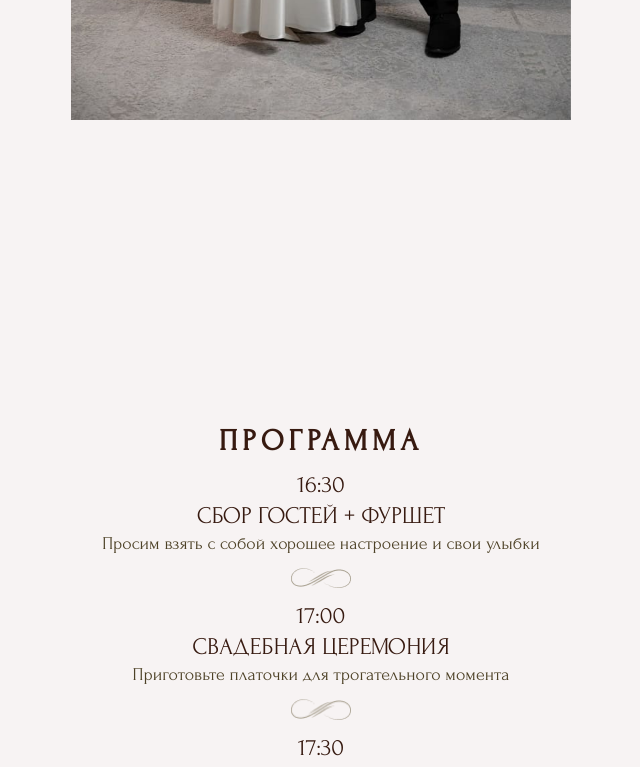
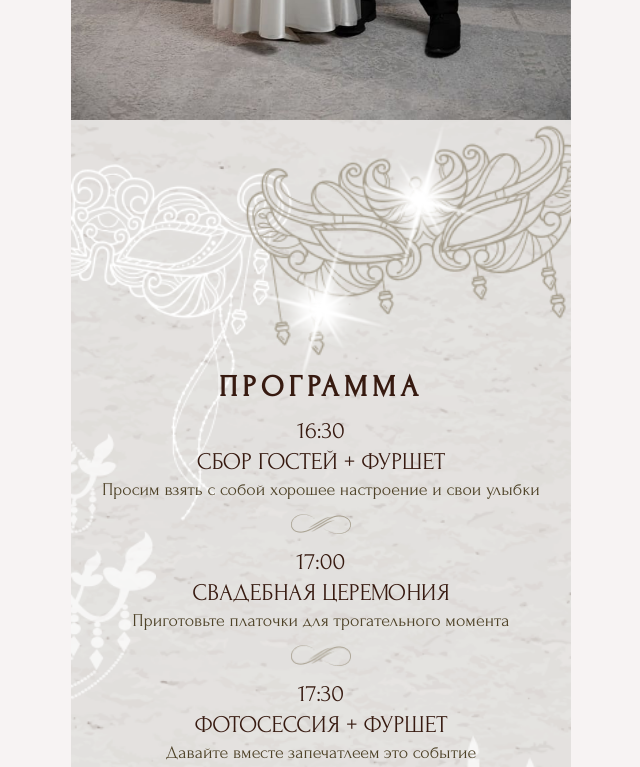
Before and after one commit to Ltsoy1120/wedding, a React (Create React App) app in the folder frontend/: page / in a window 1280 px wide. Shown: the part 680-1447 px from the top of the page, without its empty margins (319-959 px from the left). Built offline with nearby package versions, Linux system fonts and the light colour scheme; no server answers; a web font is replaced by a local one.

Commit message:
adaptive

```diff
--- a/frontend/src/App.scss
+++ b/frontend/src/App.scss
@@ -7,13 +7,8 @@
 
   .bg-program-wrapper {
     position: relative;
-
     z-index: 1;
     width: 100%;
-
-    opacity: 0;
-    animation: fadeIn 5s ease-in-out forwards;
-    animation-delay: 9s;
 
     @media (orientation: landscape) {
       top: 0;
@@ -22,6 +17,16 @@
     /* Для вертикальной ориентации */
     @media (orientation: portrait) {
       top: -20vh;
+      opacity: 0;
+      animation: fadeIn 5s ease-in-out forwards;
+      animation-delay: 9s;
+    }
+
+    .program-bg {
+      @media (orientation: landscape) {
+        height: 1000px;
+        object-fit: cover;
+      }
     }
 
     .mask-bottom {
--- a/frontend/src/pages/Main/style.scss
+++ b/frontend/src/pages/Main/style.scss
@@ -71,6 +71,7 @@
 
     @media (orientation: landscape) {
       width: auto;
+      max-width: 100%;
       max-height: 40svh;
     }
   }
--- a/frontend/src/pages/SeeYou/index.tsx
+++ b/frontend/src/pages/SeeYou/index.tsx
@@ -64,7 +64,7 @@ const SeeYou = () => {
           <span>{getWordForm(seconds, ["секунда", "секунды", "секунд"])}</span>
         </div>
       </div>
-      <img className="D&V" src="/static/images/D&V.jpg" alt="D&V" />
+      <img src="/static/images/D&V.jpg" alt="D&V" />
     </div>
   )
 }
--- a/frontend/src/pages/SeeYou/style.scss
+++ b/frontend/src/pages/SeeYou/style.scss
@@ -17,4 +17,8 @@
       width: 55px;
     }
   }
+
+  img {
+    max-height: 100svh;
+  }
 }
```
